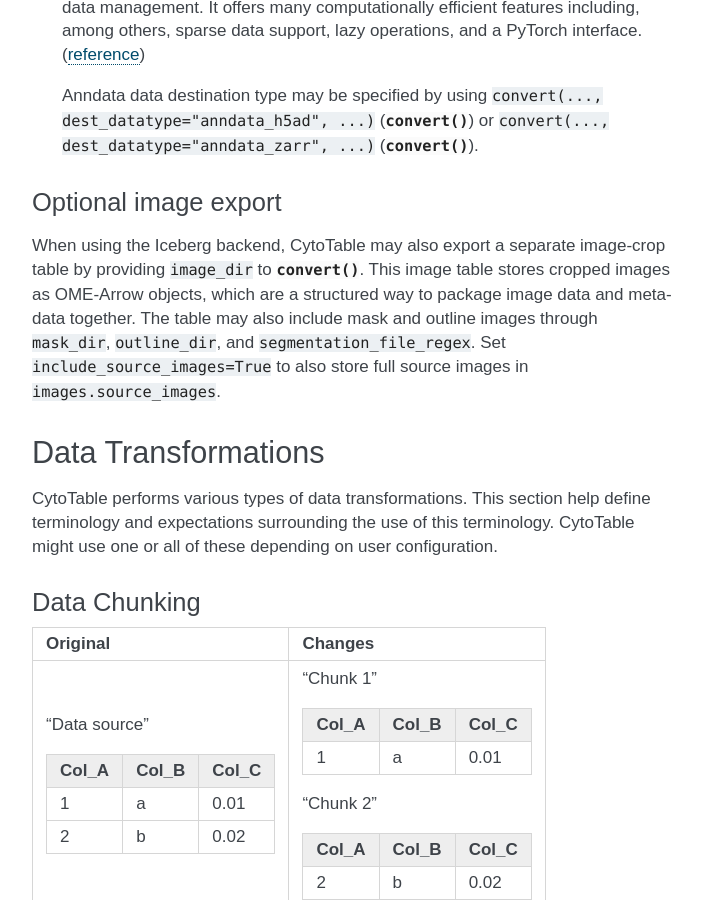
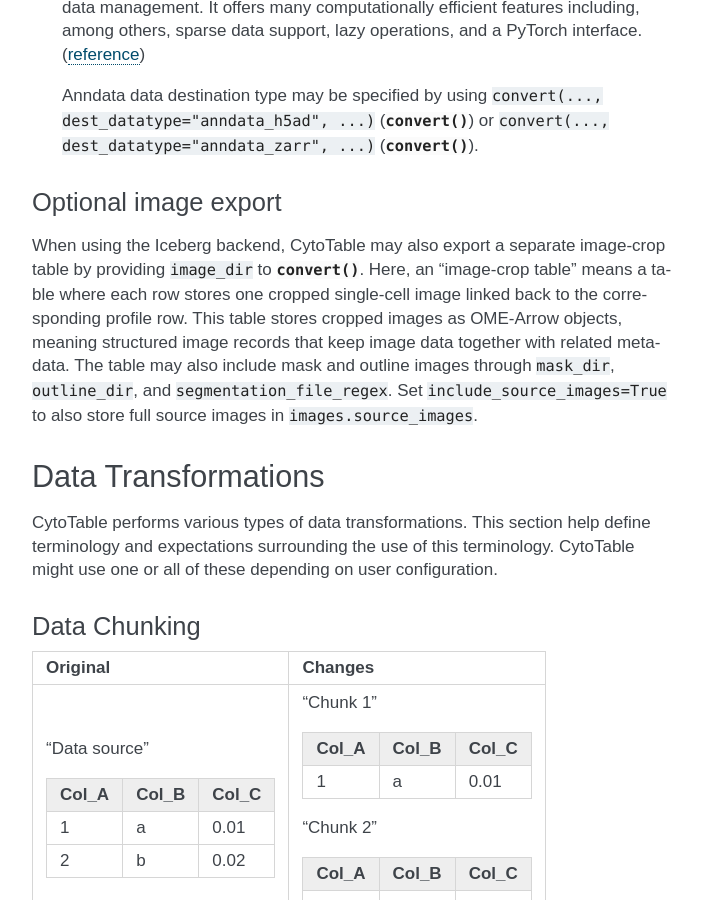
Before and after one commit to cytomining/CytoTable, a Sphinx documentation site: the page built from docs/source/overview.md, in a window 1280 px wide and 900 px high, scrolled down 4236 px. Shown: the whole window, without its empty margins (438-1140 px from the left). Built offline with Sphinx 7.4.7, drawn with Linux system fonts in a browser that asks for light colours; pages that are not in the unit, such as notebooks, are missing from menus.

Commit message:
better image docs
Co-Authored-By: Gregory Way <gregory.way@gmail.com>

````diff
--- a/docs/source/overview.md
+++ b/docs/source/overview.md
@@ -170,7 +170,8 @@
 
 ```{eval-rst}
 When using the Iceberg backend, CytoTable may also export a separate image-crop table by providing :code:`image_dir` to :mod:`convert() <cytotable.convert.convert>`.
-This image table stores cropped images as OME-Arrow objects, which are a structured way to package image data and metadata together. The table may also include mask and outline images through :code:`mask_dir`, :code:`outline_dir`, and :code:`segmentation_file_regex`.
+Here, an "image-crop table" means a table where each row stores one cropped single-cell image linked back to the corresponding profile row.
+This table stores cropped images as OME-Arrow objects, meaning structured image records that keep image data together with related metadata. The table may also include mask and outline images through :code:`mask_dir`, :code:`outline_dir`, and :code:`segmentation_file_regex`.
 Set :code:`include_source_images=True` to also store full source images in :code:`images.source_images`.
 ```
 
````
